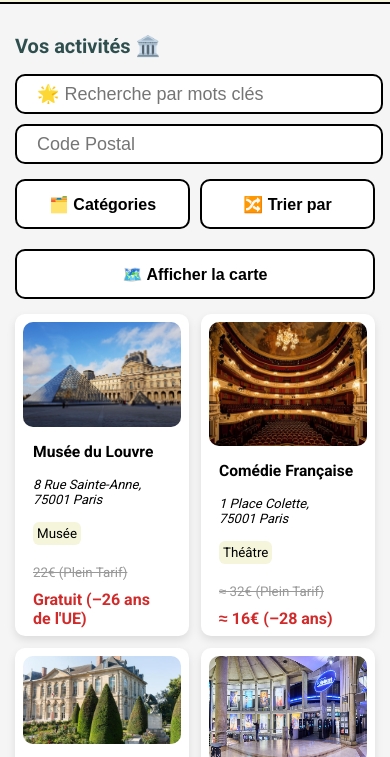
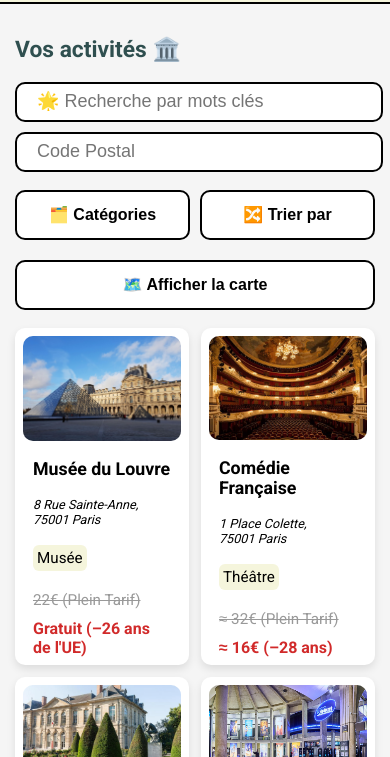
Before and after one commit to Franck5322/PariDeal, a plain HTML site: page pages/activite.html in a window 390 px wide. Shown: the part 73-830 px from the top of the page. Drawn offline with nearby package versions, Linux system fonts and the light colour scheme.

Commit message:
Nouveaux changeme

```diff
--- a/css/style.css
+++ b/css/style.css
@@ -402,7 +402,7 @@
 
     body {
         margin: 70px 15px;
-        font-size: smaller;
+        font-size: 0.95em;
     }
 
     .logo {
@@ -436,7 +436,7 @@
     }
 
     .adresse {
-        font-size: small;
+        font-size: smaller;
     }
 
     .new-price {
```
